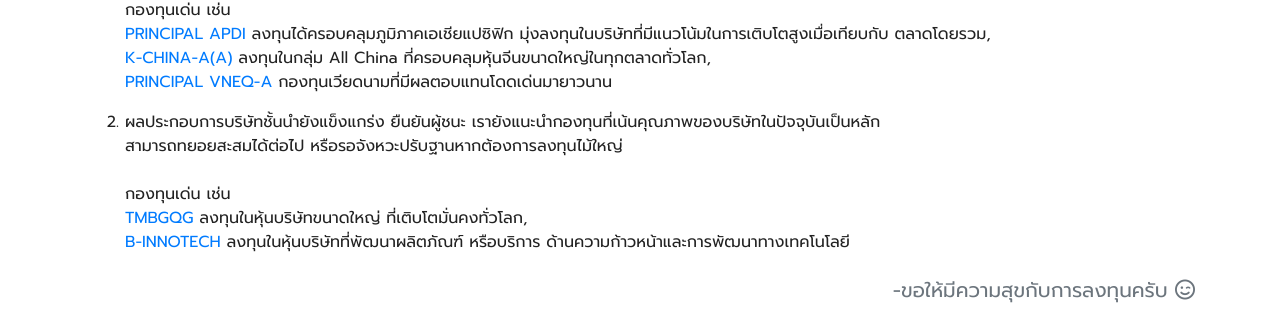
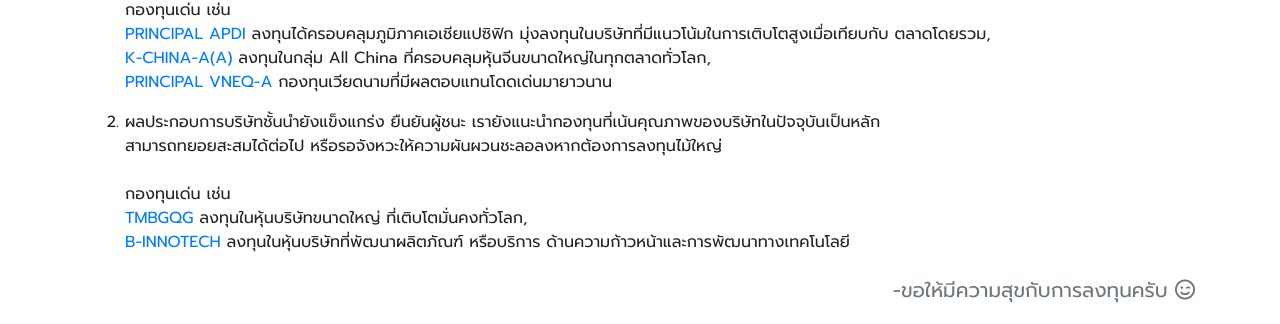
Before and after one commit to moneysart/moneysart.github.io, a Jekyll site: the page built from weekly/_posts/2022-01-30-summary.md, in a window 1280 px wide. Shown: the part 691-1015 px from the top of the page. Built offline with Jekyll 4.4.1, drawn with Linux system fonts in a browser that asks for light colours; nearby versions of some CDN libraries.

Commit message:
edit text

```diff
--- a/weekly/_posts/2022-01-30-summary.md
+++ b/weekly/_posts/2022-01-30-summary.md
@@ -39,7 +39,7 @@ date: 2022-01-29
 [PRINCIPAL VNEQ-A](https://www.finnomena.com/fund/PRINCIPAL%20VNEQ-A) กองทุนเวียดนามที่มีผลตอบแทนโดดเด่นมายาวนาน
 
 2. ผลประกอบการบริษัทชั้นนำยังแข็งแกร่ง ยืนยันผู้ชนะ เรายังแนะนำกองทุนที่เน้นคุณภาพของบริษัทในปัจจุบันเป็นหลัก
-สามารถทยอยสะสมได้ต่อไป หรือรอจังหวะปรับฐานหากต้องการลงทุนไม้ใหญ่ <br><br>
+สามารถทยอยสะสมได้ต่อไป หรือรอจังหวะให้ความผันผวนชะลอลงหากต้องการลงทุนไม้ใหญ่ <br><br>
 กองทุนเด่น เช่น
 [TMBGQG](https://www.finnomena.com/fund/TMBGQG) ลงทุนในหุ้นบริษัทขนาดใหญ่ ที่เติบโตมั่นคงทั่วโลก,
 [B-INNOTECH](https://www.finnomena.com/fund/B-INNOTECH) ลงทุนในหุ้นบริษัทที่พัฒนาผลิตภัณฑ์ หรือบริการ ด้านความก้าวหน้าและการพัฒนาทางเทคโนโลยี
```
